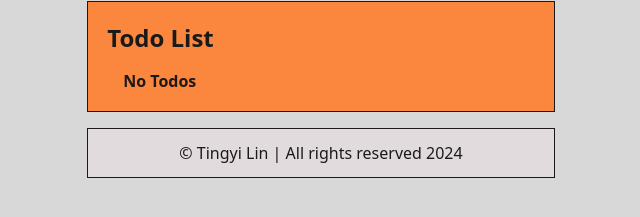
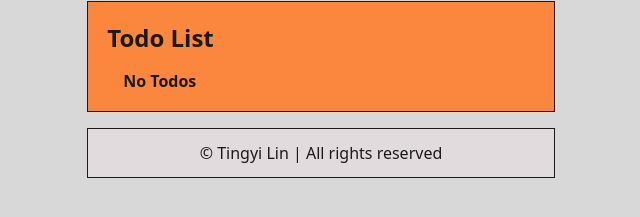
Before and after one commit to lintingyii/Simple-TODO-s-, a React (Create React App) app: page / in a window 1280 px wide. Shown: the part 331-548 px from the top of the page, without its empty margins (319-959 px from the left). Built offline with nearby package versions, Linux system fonts and the light colour scheme.

Commit message:
just deploy

```diff
--- a/src/App.js
+++ b/src/App.js
@@ -1,6 +1,5 @@
 import { useEffect, useState } from "react";
 import "./style.css";
-import Switch from 'rc-switch';
 
 export default function App() {
   const [newItem, setNewItem] = useState("");
@@ -111,7 +110,7 @@ export default function App() {
         </ul>
       </form>
       <div className="footer">
-        © Tingyi Lin  |  All rights reserved 2024
+        © Tingyi Lin  |  All rights reserved
       </div>
       </div>
     </>
```
